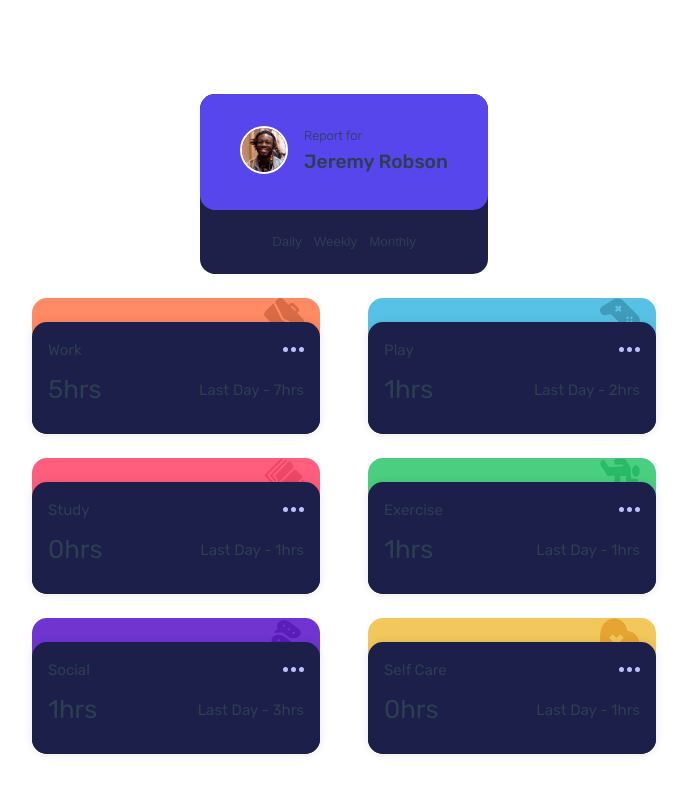
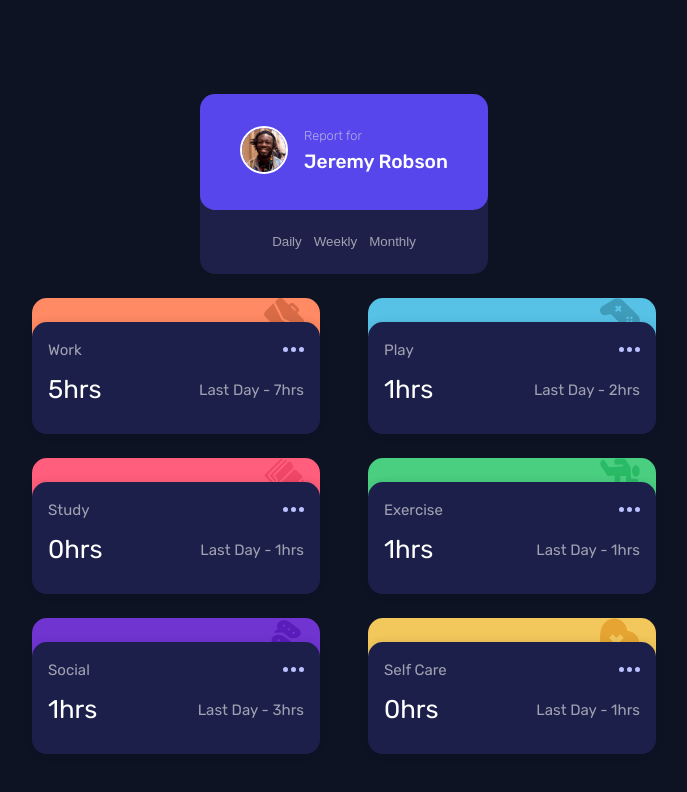
Before and after one commit to Tbeaumont79/Time-tracking-dashboard, a Vue app: page / in a window 1280 px wide. Shown: the top 792 px of the page, without its empty margins (296-983 px from the left). Built offline with nearby package versions, Linux system fonts and the light colour scheme.

Commit message:
fixing darkmode problem

```diff
--- a/src/assets/base.css
+++ b/src/assets/base.css
@@ -27,21 +27,7 @@
 }
 
 /* semantic color variables for this project */
-:root {
-  --color-background: var(--vt-c-white);
-  --color-background-soft: var(--vt-c-white-soft);
-  --color-background-mute: var(--vt-c-white-mute);
 
-  --color-border: var(--vt-c-divider-light-2);
-  --color-border-hover: var(--vt-c-divider-light-1);
-
-  --color-heading: var(--vt-c-text-light-1);
-  --color-text: var(--vt-c-text-light-1);
-
-  --section-gap: 160px;
-}
-
-@media (prefers-color-scheme: dark) {
   :root {
     --color-background: var(--vt-c-dark-purple);
     --color-background-soft: var(--vt-c-black-soft);
@@ -53,7 +39,6 @@
     --color-heading: var(--vt-c-text-dark-1);
     --color-text: var(--vt-c-text-dark-2);
   }
-}
 
 *,
 *::before,
```
